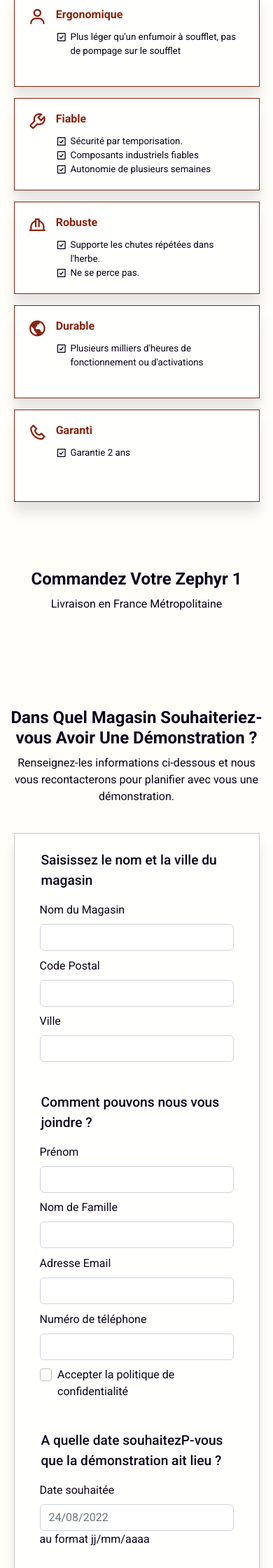
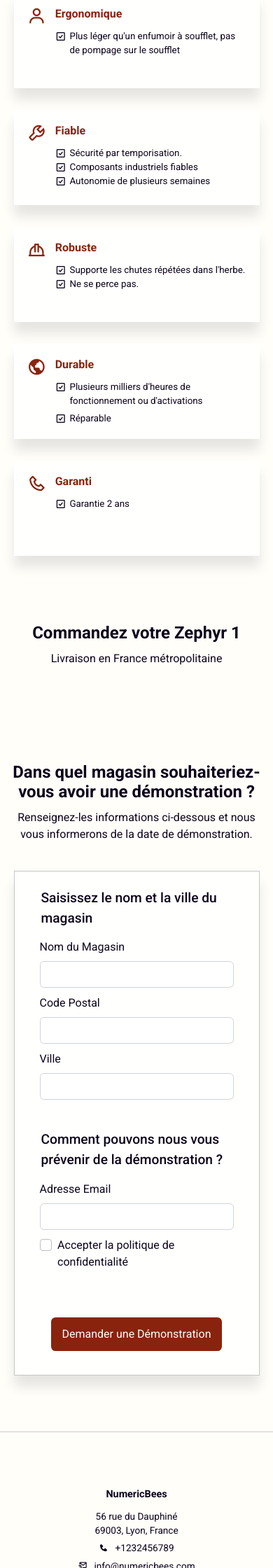
Before and after one commit to antoine71/beekeeping-ecommerce, a Django app: page / in a window 390 px wide. Shown: the part 1440-3680 px from the top of the page at 70% size. Run offline with Django 4.2, Linux system fonts and the light colour scheme; data that the repository does not hold is empty; some libraries are stand-ins or nearby versions.

Commit message:
implemented minor improvements

```diff
--- a/beekeeping_ecommerce/contact/forms.py
+++ b/beekeeping_ecommerce/contact/forms.py
@@ -18,14 +18,9 @@
                 Div("post_code", "city", css_class="inline-form-wrapper"),
             ),
             Fieldset(
-                "Comment pouvons nous vous joindre ?",
-                Div("first_name", "last_name", css_class="inline-form-wrapper"),
-                Div("email", "phone", css_class="inline-form-wrapper"),
+                "Comment pouvons nous vous prévenir de la démonstration ?",
+                "email",
                 Div("accept_conditions", css_class="custom-form-checkbox"),
-            ),
-            Fieldset(
-                "A quelle date souhaitezP-vous que la démonstration ait lieu ?",
-                Field("requested_date", placeholder="24/08/2022"),
             ),
             Div(css_class="g-recaptcha", **{'data-sitekey': "6LeIxAcTAAAAAJcZVRqyHh71UMIEGNQ_MXjiZKhI"})
         )
@@ -39,10 +34,6 @@
             "shop_name",
             "city",
             "post_code",
-            "requested_date",
-            "last_name",
-            "first_name",
             "email",
-            "phone",
             "accept_conditions",
         ]
--- a/beekeeping_ecommerce/contact/models.py
+++ b/beekeeping_ecommerce/contact/models.py
@@ -18,15 +18,7 @@
     shop_name = models.CharField("Nom du Magasin", max_length=255)
     city = models.CharField("Ville", max_length=100)
     post_code = models.CharField("Code Postal", max_length=10)
-    requested_date = models.DateField(
-        "Date souhaitée",
-        help_text=("au format jj/mm/aaaa"),
-        validators=[validate_date_requested]
-    )
-    last_name = models.CharField("Nom de Famille", max_length=100)
-    first_name = models.CharField("Prénom", max_length=100)
     email = models.EmailField("Adresse Email")
-    phone = models.CharField("Numéro de téléphone", max_length=20)
     accept_conditions = models.BooleanField(
         "Accepter la politique de confidentialité",
         validators=[validate_confidentiality],
--- a/beekeeping_ecommerce/static/css/style.css
+++ b/beekeeping_ecommerce/static/css/style.css
@@ -49,8 +49,8 @@
   color: rgba(12, 3, 27, 0.7);
 }
 
-section {
-  margin-top: 6rem;
+section.home {
+  padding-top: 6rem;
 }
 section.shop, section.blog {
   margin-top: 3rem;
@@ -942,6 +942,7 @@
 }
 section.hero {
   margin-top: 5rem;
+  padding-top: 0;
   overflow: hidden;
 }
 section.hero .hero-bg-image {
@@ -1060,7 +1061,8 @@
   display: grid;
   grid-template-columns: repeat(3, 1fr);
   grid-template-rows: 1fr 1fr;
-  gap: 2rem;
+  gap: 4rem;
+  max-width: 1100px;
 }
 #services .container article {
   background: #fffffd;
@@ -1072,6 +1074,7 @@
   border: 1px solid #C6C6C6;
   margin: 1rem 0;
   margin: 0;
+  border: 0px;
   display: grid;
   grid-template-columns: auto 1fr;
   gap: 1.5rem;
@@ -1107,6 +1110,7 @@
   #services .container {
     grid-template-columns: 1fr;
     grid-template-rows: repeat(6, 1fr);
+    gap: 2rem;
   }
   #services .container article .description h4 {
     margin-bottom: 0.8rem;
--- a/beekeeping_ecommerce/static/sass/partial/_features.scss
+++ b/beekeeping_ecommerce/static/sass/partial/_features.scss
@@ -3,11 +3,16 @@
     display: grid;
     grid-template-columns: repeat(3, 1fr);
     grid-template-rows: 1fr 1fr;
-    gap: 2rem;
+    gap: 4rem;
+    max-width: 1100px;
 
     article {
       @include card;
       margin: 0;
+      border: 0px;
+      // // @include gradientBackground;
+      // border-radius: 1rem;
+      // box-shadow: $box-shadow;
 
       display: grid;
       grid-template-columns: auto 1fr;
@@ -57,6 +62,7 @@
     .container {
       grid-template-columns: 1fr;
       grid-template-rows: repeat(6, 1fr);
+      gap: 2rem;
 
       article {
         .description {
--- a/beekeeping_ecommerce/static/sass/partial/_general.scss
+++ b/beekeeping_ecommerce/static/sass/partial/_general.scss
@@ -38,7 +38,8 @@
 }
 
 section {
-  margin-top: 6rem;
+  &.home {
+  padding-top: 6rem;}
 
   &.shop,
   &.blog {
--- a/beekeeping_ecommerce/static/sass/partial/_hero.scss
+++ b/beekeeping_ecommerce/static/sass/partial/_hero.scss
@@ -1,5 +1,6 @@
 section.hero {
   margin-top: 5rem;
+  padding-top: 0;
   // height: calc(100vh - 5rem);
   overflow: hidden;
 
--- a/beekeeping_ecommerce/templates/base.html
+++ b/beekeeping_ecommerce/templates/base.html
@@ -33,7 +33,7 @@
             <a href="{% url 'shop:home' %}#demo">Démonstration</a>
           </li>
           <li>
-            <a href="{% url 'blog:article-list' %}">Articles</a>
+            <a href="{% url 'blog:article-list' %}">Apiculture</a>
           </li>
           <li>
             <a href="{% url 'shop:contact' %}">Contact</a>
@@ -83,7 +83,7 @@
           <p>
             56 rue du Dauphiné
             <br />
-            69007, Lyon, France
+            69003, Lyon, France
           </p>
           <div>
             <i class="bx bxs-phone"></i>
@@ -91,7 +91,7 @@
           </div>
           <div>
             <i class="bx bx-mail-send"></i>
-            <small>support@numericbees.com</small>
+            <small><a href="mailto:info@numericbees.com">info@numericbees.com</a></small>
           </div>
         </article>
         <article>
--- a/beekeeping_ecommerce/templates/contact/demo_request.html
+++ b/beekeeping_ecommerce/templates/contact/demo_request.html
@@ -1,10 +1,9 @@
 {% load crispy_forms_tags %}
 {% load static %}
-<section id="demo">
-  <h2>Dans Quel Magasin Souhaiteriez-vous Avoir Une Démonstration ?</h2>
+<section id="demo" class="home">
+  <h2>Dans quel magasin souhaiteriez-vous avoir une démonstration ?</h2>
   <p>
-    Renseignez-les informations ci-dessous et nous vous recontacterons pour
-    planifier avec vous une démonstration.
+    Renseignez-les informations ci-dessous et nous vous informerons de la date de démonstration.
   </p>
   <div class="container">
     <article class="card">
--- a/beekeeping_ecommerce/templates/home.html
+++ b/beekeeping_ecommerce/templates/home.html
@@ -11,7 +11,7 @@
       <div class="hero-content">
         <div class="left">
           <h1>Zephyr 1</h1>
-          <h2>L'enfumoir Apicole Qui Facilite La Vie Au Rucher</h2>
+          <h2>L'enfumoir apicole qui facilite la vie au rucher</h2>
           <div class="check">
             <i class="bx bx-check-square"></i>
             <p>Allumage sans effort</p>
@@ -41,17 +41,19 @@
     </div>
   </section>
   <!-- END  OF  HERO -->
-  <section id="knowmore" class="swiper mySwiper">
+  <section id="knowmore" class="home">
+    <div class="container">
+      <div class="swiper mySwiper">
         <div class="swiper-wrapper">
           <div class="swiper-slide">
-        <video width="100%" autoplay muted loop controls>
+            <video width="100%" muted controls>
               <source src="{% static 'assets/video/ouverture-ruche.mp4' %}"
                       type="video/mp4"/>
               Your browser does not support the video.
             </video>
           </div>
           <div class="swiper-slide">
-        <video width="100%" autoplay muted loop controls>
+            <video width="100%" muted controls>
               <source src="{% static 'assets/video/faire-descendre-les-abeilles.mp4' %}"
                       type="video/mp4"/>
               Your browser does not support the video.
@@ -61,6 +63,9 @@
         <div class="swiper-button-next"></div>
         <div class="swiper-button-prev"></div>
         <div class="swiper-pagination"></div>
+      </div>
+    </div>
+  </div>
   </section>
   <!-- END OF KNOWMORE -->
   {% include 'home/features.html' %}
--- a/beekeeping_ecommerce/templates/home/features.html
+++ b/beekeeping_ecommerce/templates/home/features.html
@@ -1,11 +1,11 @@
 <!-- END OF FEATURES -->
-<section id="services">
+<section id="services" class="home">
   <h2>Fonctionnalités</h2>
   <p>
     Découvrez les fonctionnalités de l'enfumoir Zephyr 1
   </p>
   <div class="container">
-    <article>
+    <article class="features">
       <i class='bx bx-bulb'></i>
       <div class="description">
         <h4>Pratique</h4>
@@ -19,7 +19,7 @@
         </div>
       </div>
     </article>
-    <article>
+    <article class="features">
       <i class='bx bx-user'></i>
       <div class="description">
         <h4>Ergonomique</h4>
@@ -29,7 +29,7 @@
         </div>
       </div>
     </article>
-    <article>
+    <article class="features">
       <i class='bx bx-wrench'></i>
       <div class="description">
         <h4>Fiable</h4>
@@ -45,7 +45,7 @@
         </div>
       </div>
     </article>
-    <article>
+    <article class="features">
       <i class='bx bx-hard-hat'></i></i>
       <div class="description">
         <h4>Robuste</h4>
@@ -57,16 +57,17 @@
         </div>
       </div>
     </article>
-    <article>
+    <article class="features">
       <i class='bx bx-world'></i>
       <div class="description">
         <h4>Durable</h4>
         <div class="inline-icon-text">
           <i class='bx bx-check-square'></i><small>Plusieurs milliers d'heures de fonctionnement ou d'activations</small>
+          <i class='bx bx-check-square'></i><small>Réparable</small>
         </div>
       </div>
     </article>
-    <article>
+    <article class="features">
       <i class='bx bx-phone'></i></i></i>
       <div class="description">
         <h4>Garanti</h4>
--- a/beekeeping_ecommerce/templates/shop/buy.html
+++ b/beekeeping_ecommerce/templates/shop/buy.html
@@ -1,13 +1,14 @@
 {% load static %}
 
-<section id="buy">
-  <h2>Commandez Votre Zephyr 1</h2>
-  <p>Livraison en France Métropolitaine</p>
+<section id="buy" class="home">
+  <h2>Commandez votre Zephyr 1</h2>
+  <p>Livraison en France métropolitaine</p>
   <div class="container">
     {% for product in products %}
       <article>
         <h3>{{ product.name }}</h3>
         <h4>{{ product.short_description }}</h4>
+        <p>{{ product.long_description }}</p>
         <table class="standard">
           <tbody>
             <tr>
--- a/beekeeping_ecommerce/templates/shop/confidentiality.html
+++ b/beekeeping_ecommerce/templates/shop/confidentiality.html
@@ -14,7 +14,7 @@
       </p>
       <h3>1.2 Responsable :</h3>
       <p>
-        Le responsable du traitement des données sur ce site Web au sens du règlement général sur la protection des données (RGPD) est NUMERICBEES SAS, 56, Rue du Dauphiné, 69003 LYON, France, Tél. : +33 (0) 626 580 715, e-mail : rgpd@numericbees.com. Le responsable du traitement des données personnelles est la personne physique ou morale qui, seule ou conjointement avec d'autres, décide des finalités et des moyens du traitement des données personnelles.
+        Le responsable du traitement des données sur ce site Web au sens du règlement général sur la protection des données (RGPD) est NUMERICBEES SAS, 56, Rue du Dauphiné, 69003 LYON, France, Tél. : +33 X XX XX XX XX, e-mail : rgpd@numericbees.com. Le responsable du traitement des données personnelles est la personne physique ou morale qui, seule ou conjointement avec d'autres, décide des finalités et des moyens du traitement des données personnelles.
       </p>
       <h3>1.3 Délégué :</h3>
       <p>Le responsable n’a pas nommé de délégué à la protection des données.</p>
@@ -145,7 +145,7 @@
         8) Utilisation des médias sociaux : vidéos
       </h2>
       <h3>
-        8.1 Youtube : Utilisation de vidéos Youtube (stocker les vidéos sur mon site ?)
+        8.1 Youtube : Utilisation de vidéos Youtube.
       </h3>
       <p>
         Ce site Web utilise la fonction d'intégration YouTube pour afficher et lire des vidéos du fournisseur « YouTube », qui appartient à Google Ireland Limited, Gordon House, 4 Barrow St, Dublin, D04 E5W5, Irlande (« Google »).
--- a/beekeeping_ecommerce/templates/shop/contact.html
+++ b/beekeeping_ecommerce/templates/shop/contact.html
@@ -15,7 +15,7 @@
     <p>
         <strong>Emmanuel JALLAS</strong><br>
         &emsp; Contact : <a href="mailto:info@numericbees.com">info@numericbees.com</a><br>
-        &emsp; +33 626 580 715
+        &emsp; +33 X XX XX XX XX
     </p>
   </div>
 </section>
--- a/config/settings/base.py
+++ b/config/settings/base.py
@@ -170,3 +170,5 @@
 # ------------------------------------------------------------------------------
 
 COUNTRIES_ONLY = ['FR'] # + ['ES', 'IT', 'DE', 'NL', 'PL']
+
+CSRF_TRUSTED_ORIGINS = ['http://localhost:8080', 'http://192.168.0.19:8080']
--- a/config/settings/local.py
+++ b/config/settings/local.py
@@ -35,5 +35,5 @@
 
 
 INTERNAL_IPS = [
-    "127.0.0.1",
+#    "127.0.0.1",
 ]
```
Also changed, not shown: beekeeping_ecommerce/templates/shop/legal_terms.html (+6 -6 lines), beekeeping_ecommerce/templates/shop/sales_conditions.html (+4 -4 lines), beekeeping_ecommerce/contact/migrations/0004_remove_demorequest_first_name_and_more.py (added), beekeeping_ecommerce/shop/migrations/0004_alter_order_delivery_option_and_more.py (added), 1 other file. Lines whose indentation alone changed are shown as unchanged.
